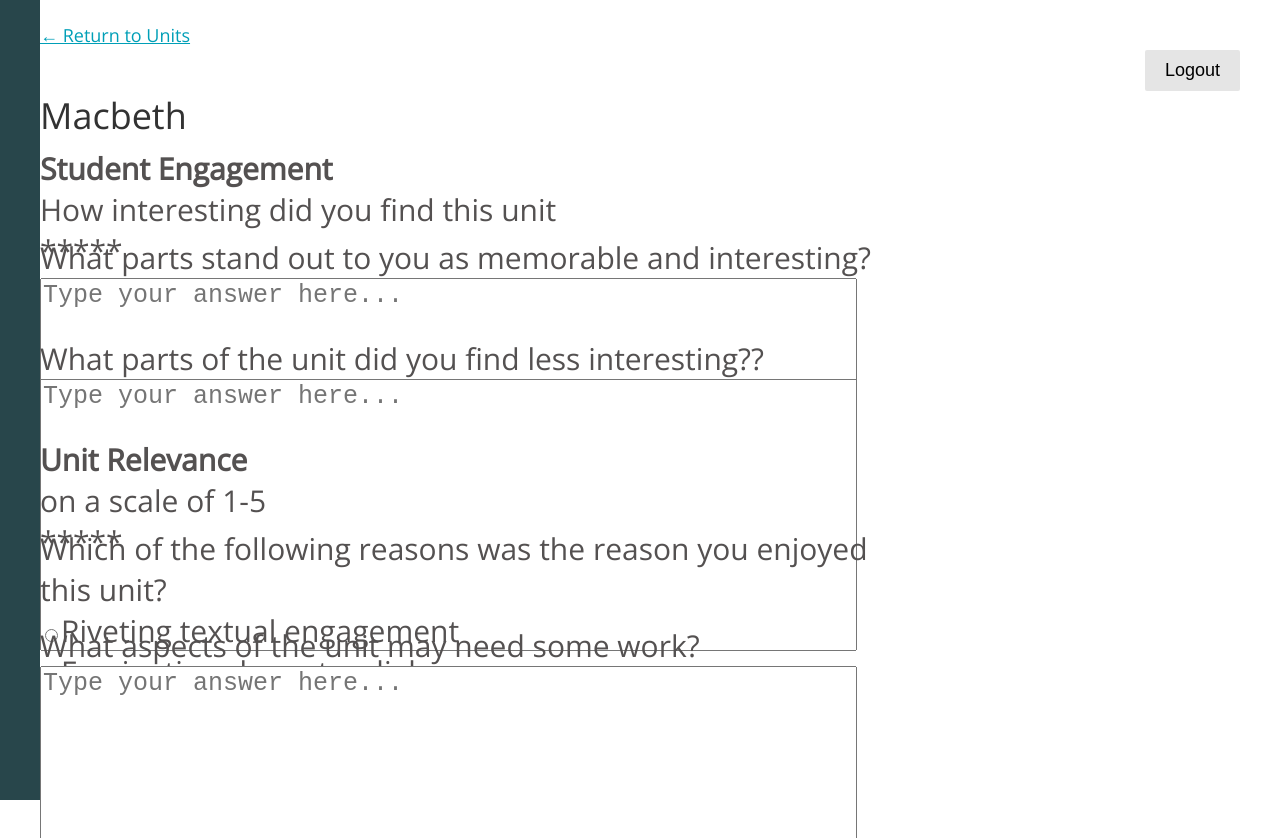
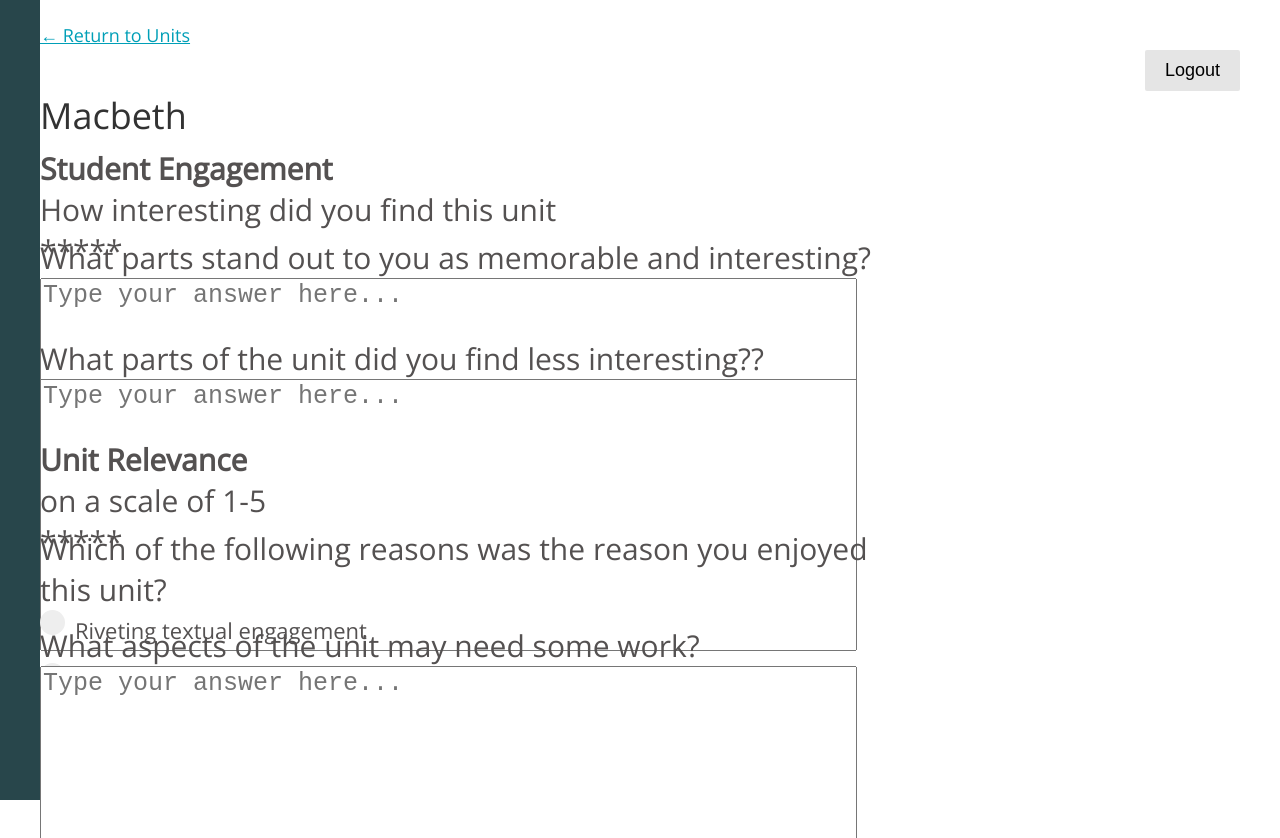
Before and after one commit to codebase-berkeley/teacher-portal, a React (Create React App) app in the folder client/: page / in a window 1280 px wide. Shown: the top 838 px of the page. Built offline with nearby package versions, Linux system fonts and the light colour scheme; the HTML template or start-up script is replaced by a standard one.

Commit message:
nice MC circles

```diff
--- a/client/src/components/Survey/Survey.css
+++ b/client/src/components/Survey/Survey.css
@@ -0,0 +1,28 @@
+.back-container {
+  left: 250px;
+  top: 108px;
+}
+
+.logout-container {
+  margin: auto;
+}
+
+.unit-container {
+  margin: auto;
+}
+
+.section-container {
+  margin-top: 100000;
+}
+
+.star-container {
+  margin: auto;
+}
+
+.frq-container {
+  margin: 67;
+}
+
+.mc-container {
+  margin-top: 100;
+}
--- a/client/src/components/Survey_components/MC/MC.css
+++ b/client/src/components/Survey_components/MC/MC.css
@@ -12,6 +12,65 @@
   color: #545151;
 }
 
-.c {
+/* Customize the label (the container) */
+.container {
+  display: block;
+  position: relative;
+  padding-left: 35px;
+  margin-bottom: 12px;
+  cursor: pointer;
+  font-size: 22px;
+  -webkit-user-select: none;
+  -moz-user-select: none;
+  -ms-user-select: none;
+  user-select: none;
+}
+
+/* Hide the browser's default radio button */
+.container input {
+  position: absolute;
+  opacity: 0;
+}
+
+/* Create a custom radio button */
+.checkmark {
+  position: absolute;
+  top: 0;
+  left: 0;
+  height: 25px;
+  width: 25px;
+  background-color: #eee;
+  border-radius: 50%;
+}
+
+/* On mouse-over, add a grey background color */
+.container:hover input ~ .checkmark {
+  background-color: #ccc;
+}
+
+/* When the radio button is checked, add a blue background */
+.container input:checked ~ .checkmark {
+  background-color: #2196f3;
+}
+
+/* Create the indicator (the dot/circle - hidden when not checked) */
+.checkmark:after {
+  content: '';
+  position: absolute;
+  display: none;
+}
+
+/* Show the indicator (dot/circle) when checked */
+.container input:checked ~ .checkmark:after {
   display: block;
 }
+
+/* Style the indicator (dot/circle) */
+.container .checkmark:after {
+  top: 9px;
+  left: 9px;
+  width: 8px;
+  height: 8px;
+  border-radius: 50%;
+  background: white;
+}
--- a/client/src/components/Survey_components/MC/MC.jsx
+++ b/client/src/components/Survey_components/MC/MC.jsx
@@ -5,10 +5,11 @@ function displayAnswers(answers) {
   let aList = [];
   for (let i = 0; i < answers.length; i++) {
     aList.push(
-      <div className="c">
+      <label className="container">
         <input type="radio" name="mc" />
+        <span className="checkmark" />
         {answers[i]}
-      </div>
+      </label>
     );
   }
   return aList;
@@ -19,11 +20,7 @@ class MC extends React.Component {
     return (
       <div className="mc">
         {this.props.question}
-        {
-          displayAnswers(
-            this.props.answers
-          )
-        }
+        {displayAnswers(this.props.answers)}
       </div>
     );
   }
```
